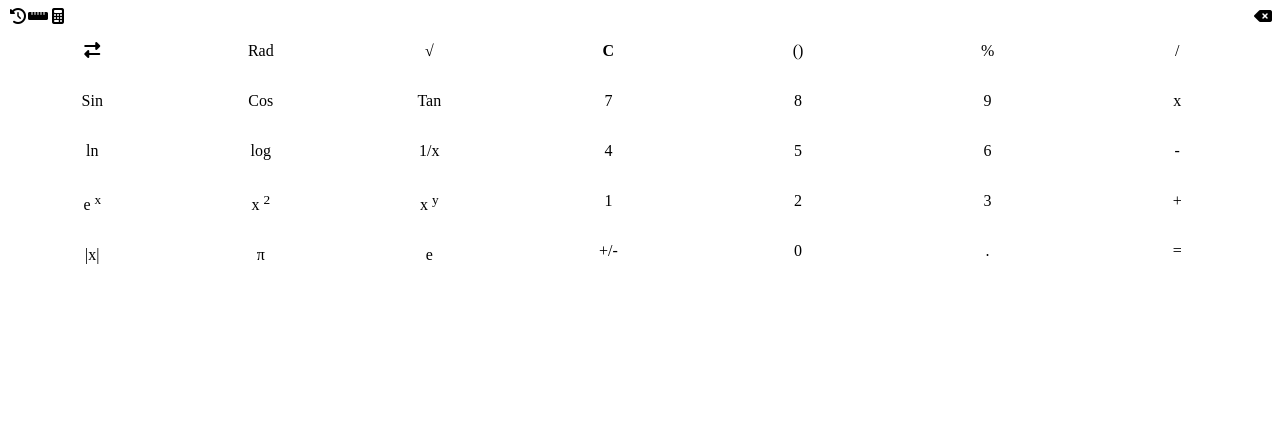
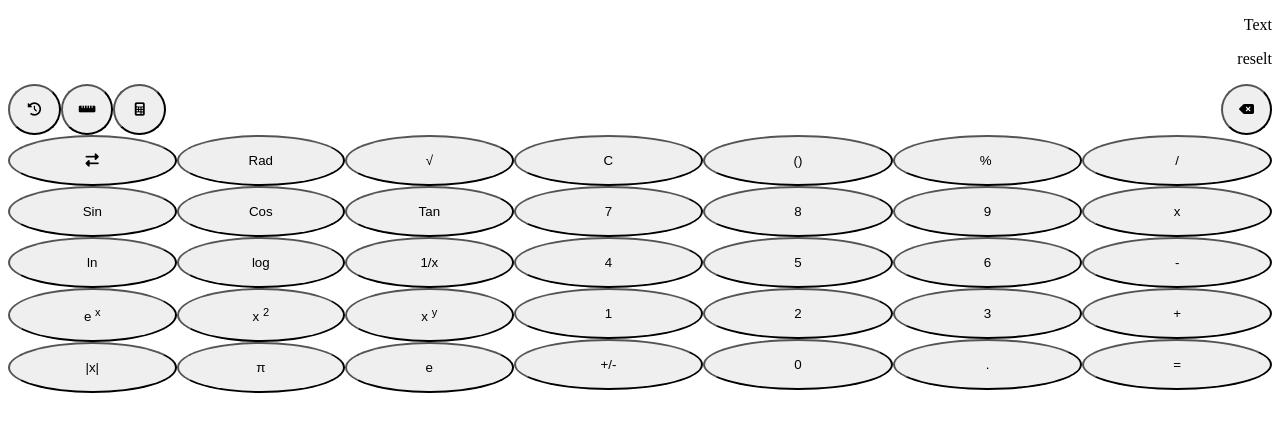
Before and after one commit to beegdady/Mini_pojects, a plain HTML site: page class2/AndroidCalculator/index.html in a window 1280 px wide. Drawn offline with Linux system fonts and the light colour scheme.

Commit message:
Interface Changes and More button Updated

```diff
--- a/class2/AndroidCalculator/index.html
+++ b/class2/AndroidCalculator/index.html
@@ -13,148 +13,88 @@
 <body>
     <div class="container">
         <div class="display">
+            <p>
+                Text
+            </p>
+            <p>
+                reselt
+            </p>
         </div>
 
         <div class="utilities">
             <div class="row">
-                <div class="history">
-                    <i class="fa-solid fa-clock-rotate-left"></i>
-                </div>
-
-                <div class="unit-conv">
-                    <i class="fa-solid fa-ruler-horizontal"></i>
-                </div>
-
-                <div class="scientific">
-                    <i class="fa-solid fa-calculator"></i>
-                </div>
+                <button class="history"><i class="fa-solid fa-clock-rotate-left"></i></button>
+                <button class="unit-conv"><i class="fa-solid fa-ruler-horizontal"></i></button>
+                <button class="scientific"><i class="fa-solid fa-calculator"></i></button>
             </div>
 
-            <div class="del">
-                <i class="fa-solid fa-delete-left"></i>
-            </div>
+            <button class="del"><i class="fa-solid fa-delete-left"></i></button>
         </div>
 
         <div class="calc">
             <div class="scientific">
                 <div class="scientific-1">
                     <div class="row1 row">
-                        <span> <i class="fa-solid fa-right-left"></i> </span>
-                        <span>
-                            <p>Rad</p>
-                        </span>
-                        <span>
-                            <p>&radic;</p>
-                        </span>
+                        <button class="sci-more"><i class="fa-solid fa-right-left"></i> </button>
+                        <input type="button", value="Rad">
+                        <input type="button", value="&radic;">
                     </div>
 
                     <div class="row2 row">
-                        <span>
-                            <p>Sin</p>
-                        </span>
-                        <span>
-                            <p>Cos</p>
-                        </span>
-                        <span>
-                            <p>Tan</p>
-                        </span>
+                        <input type="button", value="Sin">
+                        <input type="button", value="Cos">
+                        <input type="button", value="Tan">
                     </div>
 
                     <div class="row3 row">
-                        <span>
-                            <p>ln</p>
-                        </span>
-                        <span>
-                            <p>log</p>
-                        </span>
-                        <span>
-                            <p>1/x</p>
-                        </span>
+                        <input type="button" , value="ln">
+                        <input type="button" , value="log">
+                        <input type="button", value="1/x">
                     </div>
 
                     <div class="row4 row">
-                        <span>
-                            <p>e <sup>x</sup></p>
-                        </span>
-                        <span>
-                            <p>x <sup>2</sup></p>
-                        </span>
-                        <span>
-                            <p>x <sup>y</sup></p>
-                        </span>
+                        <button>e <sup>x</sup></button>
+                        <button>x <sup>2</sup></button>
+                        <button>x <sup>y</sup</button>
                     </div>
 
                     <div class="row5 row">
-                        <span>
-                            <p>|x|</p>
-                        </span>
-                        <span>
-                            <p>&pi;</p>
-                        </span>
-                        <span>
-                            <p>e</p>
-                        </span>
+                        <input type="button" , value="|x|">
+                        <input type="button" , value="&pi;">
+                        <input type="button" , value="e">
                     </div>
 
                 </div>
 
                 <div class="scientific-2">
                     <div class="row1 row">
-                        <span> <i class="fa-solid fa-right-left"></i> </span>
-                        <span>
-                            <p>Rad</p>
-                        </span>
-                        <span>
-                            <p>&#8731;</p>
-                        </span>
+                        <button   class="sci-more1"><i class="fa-solid fa-right-left"></i> </button>
+                        <input type="button", value="Rad">
+                        <input type="button", value="&#8731;">
                     </div>
 
                     <div class="row2 row">
-                        <span>
-                            <p>Sin <sup>-1</sup></p>
-                        </span>
-                        <span>
-                            <p>Cos <sup>-1</sup></p>
-                        </span>
-                        <span>
-                            <p>Tan <sup>-1</sup></p>
-                        </span>
+                        <button>Sin <sup>-1</sup></button>
+                        <button>Cos<sup>-1</sup></button>
+                        <button>Tan <sup>-1</sup></button>
                     </div>
 
                     <div class="row3 row">
-                        <span>
-                            <p>Sinh</p>
-                        </span>
-                        <span>
-                            <p>Cosh</p>
-                        </span>
-                        <span>
-                            <p>Tanh</p>
-                        </span>
+                        <input type="button", value="Sinh">
+                        <input type="button", value="Cosh">
+                        <input type="button", value="Tanh">
                     </div>
 
                     <div class="row4 row">
-                        <span>
-                            <p>Sinh <sup>-1</sup></p>
-                        </span>
-                        <span>
-                            <p>Cosh <sup>-1</sup></p>
-                        </span>
-                        <span>
-                            <p>Tanh <sup>-1</sup></p>
-                        </span>
+                        <button>Sinh <sup>-1</sup></button>
+                        <button>Cosh<sup>-1</sup></button>
+                        <button>Tanh <sup>-1</sup></button>
                     </div>
 
                     <div class="row5 row">
-                        <span>
-                            <p>2 <sup>x</sup></p>
-                        </span>
-                        <span>
-                            <p>x <sup>3</sup></p>
-                        </span>
-                        <span>
-                            <p>x!</p>
-                        </span>
+                        <button>2 <sup>x</sup></button>
+                        <button>x<sup>3</sup></button>
+                        <button>x!</button>
                     </div>
 
                 </div>
@@ -164,42 +104,45 @@
 
             <div class="numbers">
                 <div class="row-num row1">
-                    <span> <p>  <b>C</b> </p> </span>
-                    <span> <p> () </p> </span>
-                    <span> <p> % </p> </span>
-                    <span> <p> / </p> </span>
+                    <input type="button" value="C">
+                    <input type="button" value="()">
+                    <input type="button" value="% ">
+                    <input type="button" value=" / ">
                 </div>
 
                 <div class="row-num row2">
-                    <span> <p> 7 </p> </span>
-                    <span> <p> 8 </p> </span>
-                    <span> <p> 9 </p> </span>
-                    <span> <p> x </p> </span>
+                    <input type="button" value="7">
+                    <input type="button" value="8">
+                    <input type="button" value="9">
+                    <input type="button" value="x">
                 </div>
 
                 <div class="row-num row3">
-                    <span> <p> 4 </p> </span>
-                    <span> <p> 5 </p> </span>
-                    <span> <p> 6 </p> </span>
-                    <span> <p> - </p> </span>
+                    <input type="button" value="4">
+                    <input type="button" value="5">
+                    <input type="button" value="6">
+                    <input type="button" value="-">
                 </div>
 
                 <div class="row-num row4">
-                    <span> <p> 1 </p> </span>
-                    <span> <p> 2 </p> </span>
-                    <span> <p> 3 </p> </span>
-                    <span> <p> + </p> </span>
+                    <input type="button" value="1">
+                    <input type="button" value="2">
+                    <input type="button" value="3">
+                    <input type="button" value="+">
                 </div>
 
                 <div class="row-num row5">
-                    <span> <p> +/- </p> </span>
-                    <span> <p> 0 </p> </span>
-                    <span> <p> . </p> </span>
-                    <span> <p> = </p> </span>
+                    <input type="button" value="+/-">
+                    <input type="button" value="0">
+                    <input type="button" value=".">
+                    <input type="button" value="=">
                 </div>
             </div>
         </div>
     </div>
+
+
+    <script src="scripts.js"></script>
 </body>
 
 </html>
--- a/class2/AndroidCalculator/scripts.js
+++ b/class2/AndroidCalculator/scripts.js
@@ -0,0 +1,18 @@
+
+
+const togSci = document.querySelector('.sci-more');
+const togSci1 = document.querySelector('.sci-more1');
+
+const scient = document.querySelector('.scientific-1');
+const scient1 = document.querySelector('.scientific-2');
+
+
+togSci.addEventListener('click', ()=> {
+    scient.style.display = 'none';
+    scient1.style.display = 'block';
+});
+
+togSci1.addEventListener('click', ()=> {
+    scient1.style.display = 'none';
+    scient.style.display = 'block';
+});
--- a/class2/AndroidCalculator/style.css
+++ b/class2/AndroidCalculator/style.css
@@ -1,8 +1,13 @@
 
 
+button ,input{
+    border-radius: 100%;
+    padding: 1rem;
+}
 
-
-
+.display{
+    text-align: right;
+}
 
 .utilities{
     display: flex;
```
